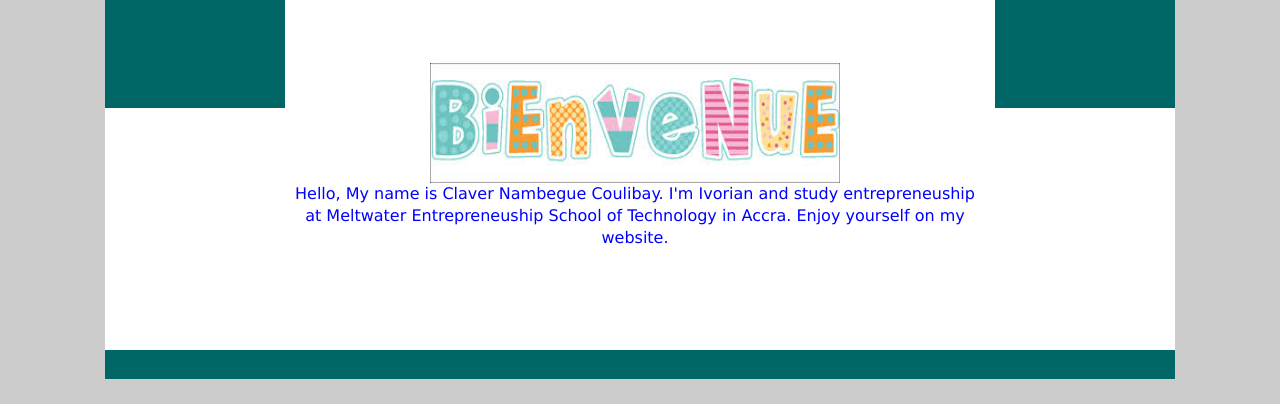
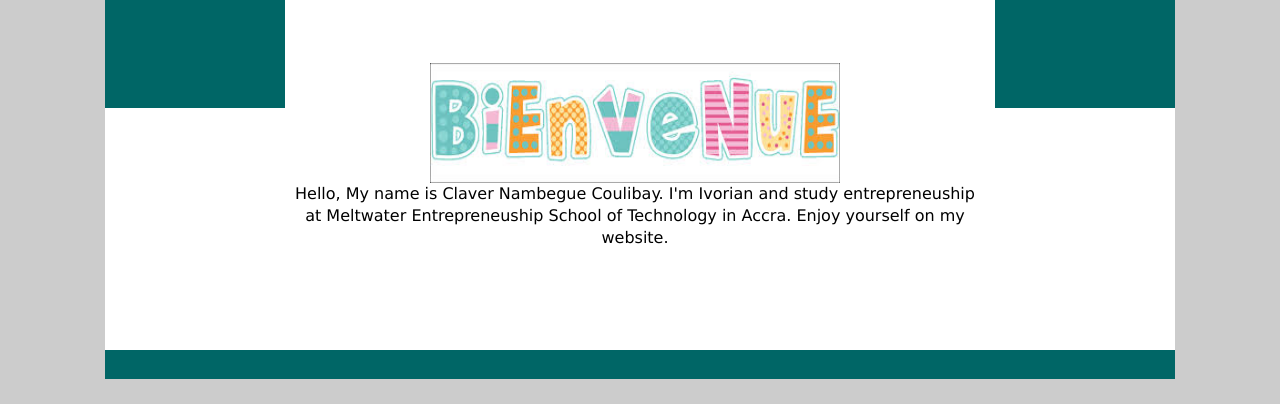
Before and after one commit to claver-cnc/claver-cnc, a plain HTML site: page index.html in a window 1280 px wide. Shown: the part 400-804 px from the top of the page. Drawn offline with Linux system fonts and the light colour scheme.

Commit message:
update of label color

```diff
--- a/index.html
+++ b/index.html
@@ -31,7 +31,7 @@
 	   <img src="images/images-bien.jpg"  width="410" height="120" align="center"/>
 	</ul>
    <center>
-     <label style="color:blue">
+     <label >
        Hello, My name is Claver Nambegue Coulibay. I'm Ivorian and study entrepreneuship at Meltwater Entrepreneuship School of Technology in Accra. Enjoy yourself on my website.
     </label>
     </center>
```
